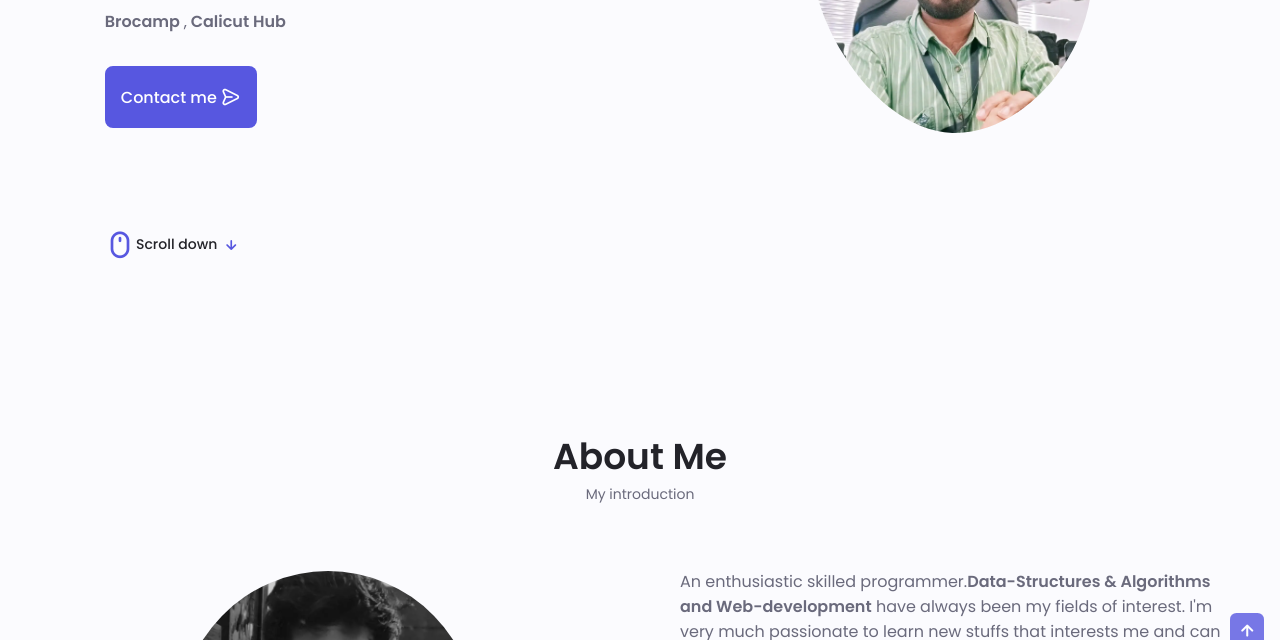
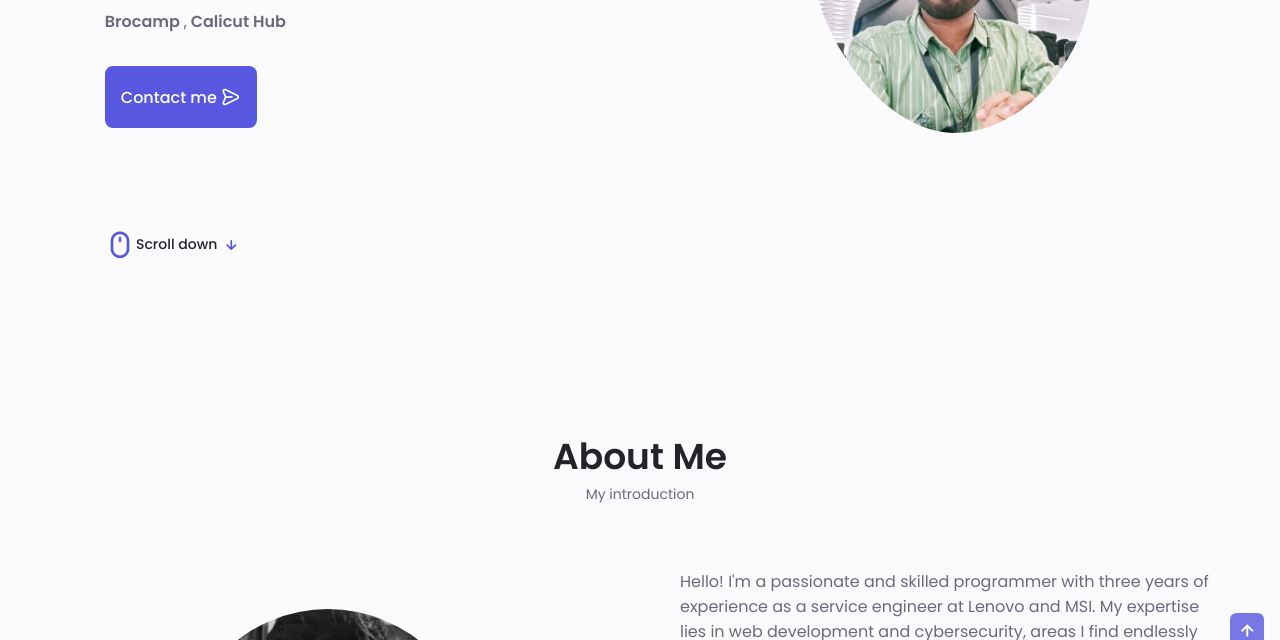
Before and after one commit to sree93k/My-Portfolio-Sri, a plain HTML site: page index.html in a window 1280 px wide. Shown: the part 312-952 px from the top of the page. Drawn offline with nearby package versions, Linux system fonts and the light colour scheme.

Commit message:
second commit

```diff
--- a/index.html
+++ b/index.html
@@ -153,7 +153,7 @@
 
           <div class="about__data">
             <p class="about__description">
-              An enthusiastic skilled programmer.<b>Data-Structures & Algorithms and Web-development</b> have always been my fields of interest. I'm very much passionate to learn new stuffs that interests me and can help me to get better.
+              Hello! I'm a passionate and skilled programmer with three years of experience as a service engineer at Lenovo and MSI. My expertise lies in web development and cybersecurity, areas I find endlessly fascinating. With a hunger for learning and a desire to help others, I actively contribute to open source projects and stay updated with the latest tech trends. Let's explore the world of coding and security together!
             </p>
 
             <div class="about__info">
```
